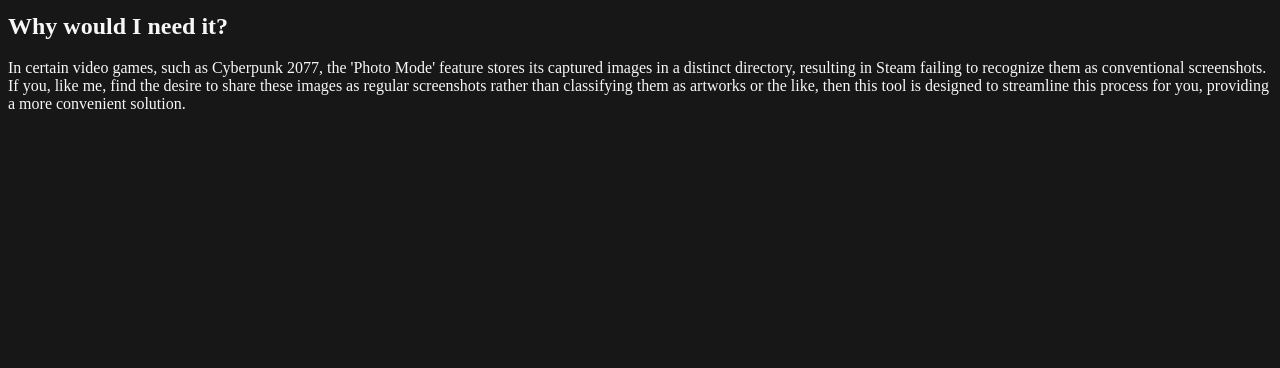
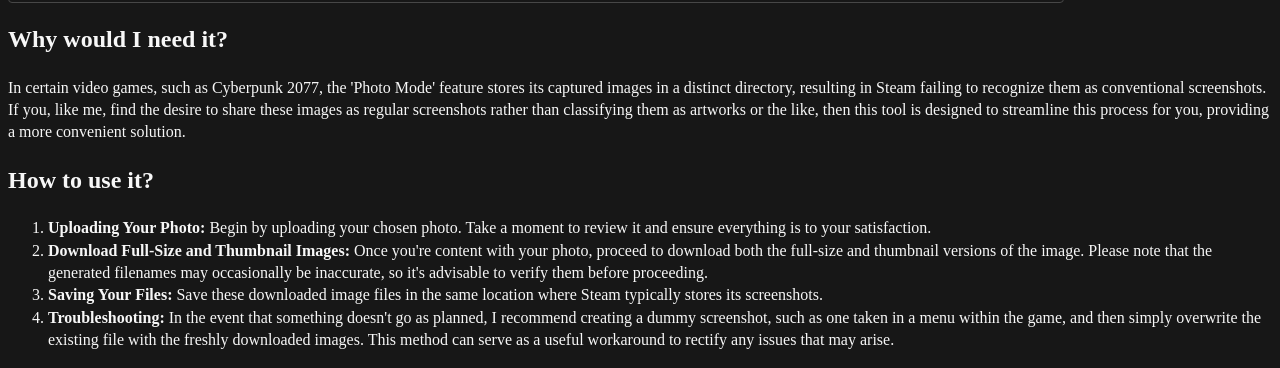
Before and after one commit to demondobf/steam-screenshot-faker, a plain HTML site: page index.html in a window 1280 px wide. Shown: the part 741-1109 px from the top of the page. Before the commit the page ends 870 px from the top, so only its background shows below. Drawn offline with Linux system fonts and the light colour scheme.

Commit message:
Add how to use section

```diff
--- a/index.html
+++ b/index.html
@@ -38,6 +38,29 @@
           find the desire to share these images as regular screenshots rather than classifying them as artworks or the
           like, then this tool is designed to streamline this process for you, providing a more convenient solution.
         </p>
+
+        <h2>How to use it?</h2>
+        <ol>
+          <li>
+            <b>Uploading Your Photo:</b> Begin by uploading your chosen photo. Take a moment to review it and ensure
+            everything is to your satisfaction.
+          </li>
+          <li>
+            <b>Download Full-Size and Thumbnail Images:</b> Once you're content with your photo, proceed to download
+            both the full-size and thumbnail versions of the image. Please note that the generated filenames may
+            occasionally be inaccurate, so it's advisable to verify them before proceeding.
+          </li>
+          <li>
+            <b>Saving Your Files:</b> Save these downloaded image files in the same location where Steam typically
+            stores its screenshots.
+          </li>
+          <li>
+            <b>Troubleshooting:</b> In the event that something doesn't go as planned, I recommend creating a dummy
+            screenshot, such as one taken in a menu within the game, and then simply overwrite the existing file with
+            the freshly downloaded images. This method can serve as a useful workaround to rectify any issues that may
+            arise.
+          </li>
+        </ol>
       </aside>
     </div>
   </body>
--- a/styles.css
+++ b/styles.css
@@ -6,6 +6,7 @@ body {
   margin: 0;
   background-color: #171717;
   color: #f7f7f7;
+  line-height: 1.4;
 }
 
 #app {
```
